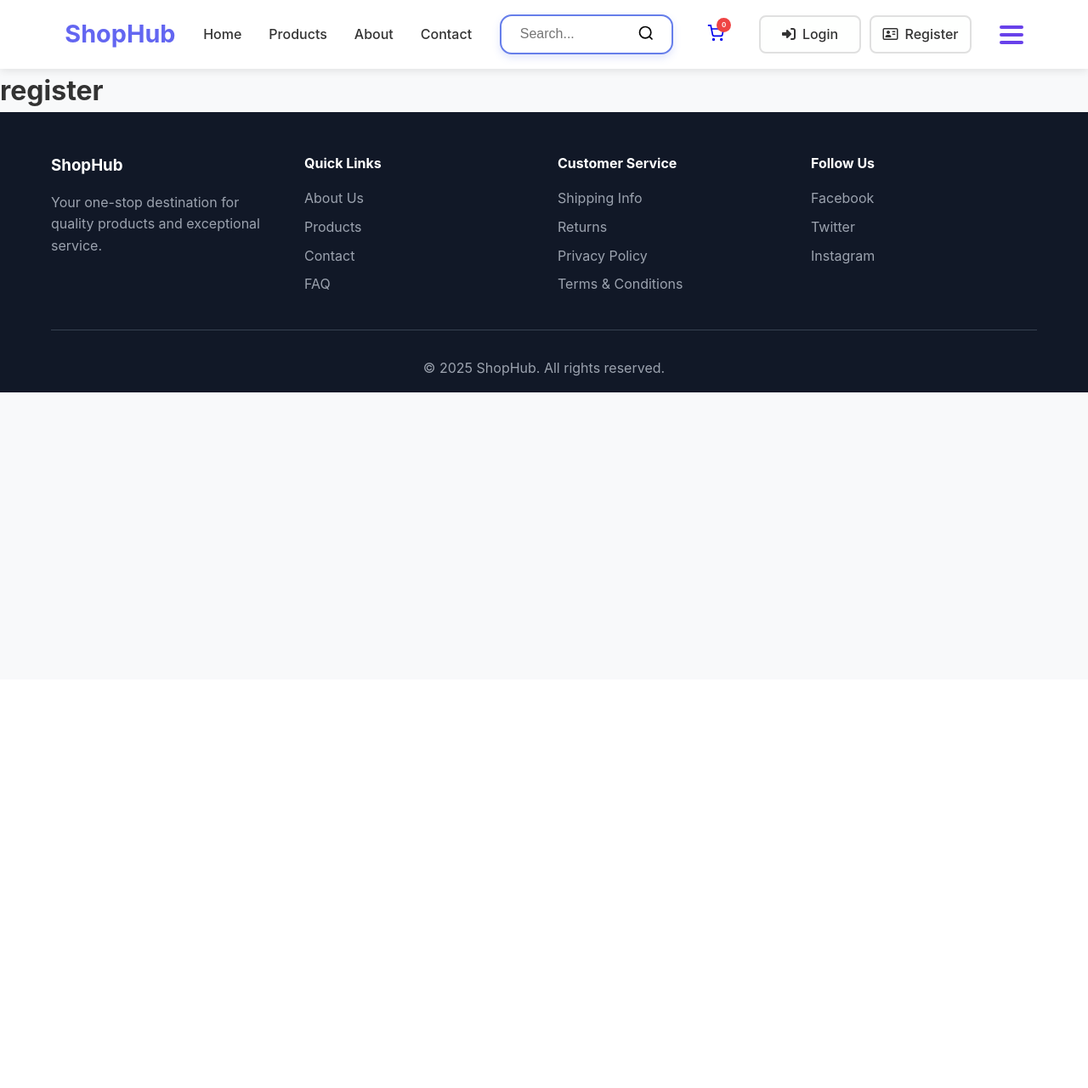
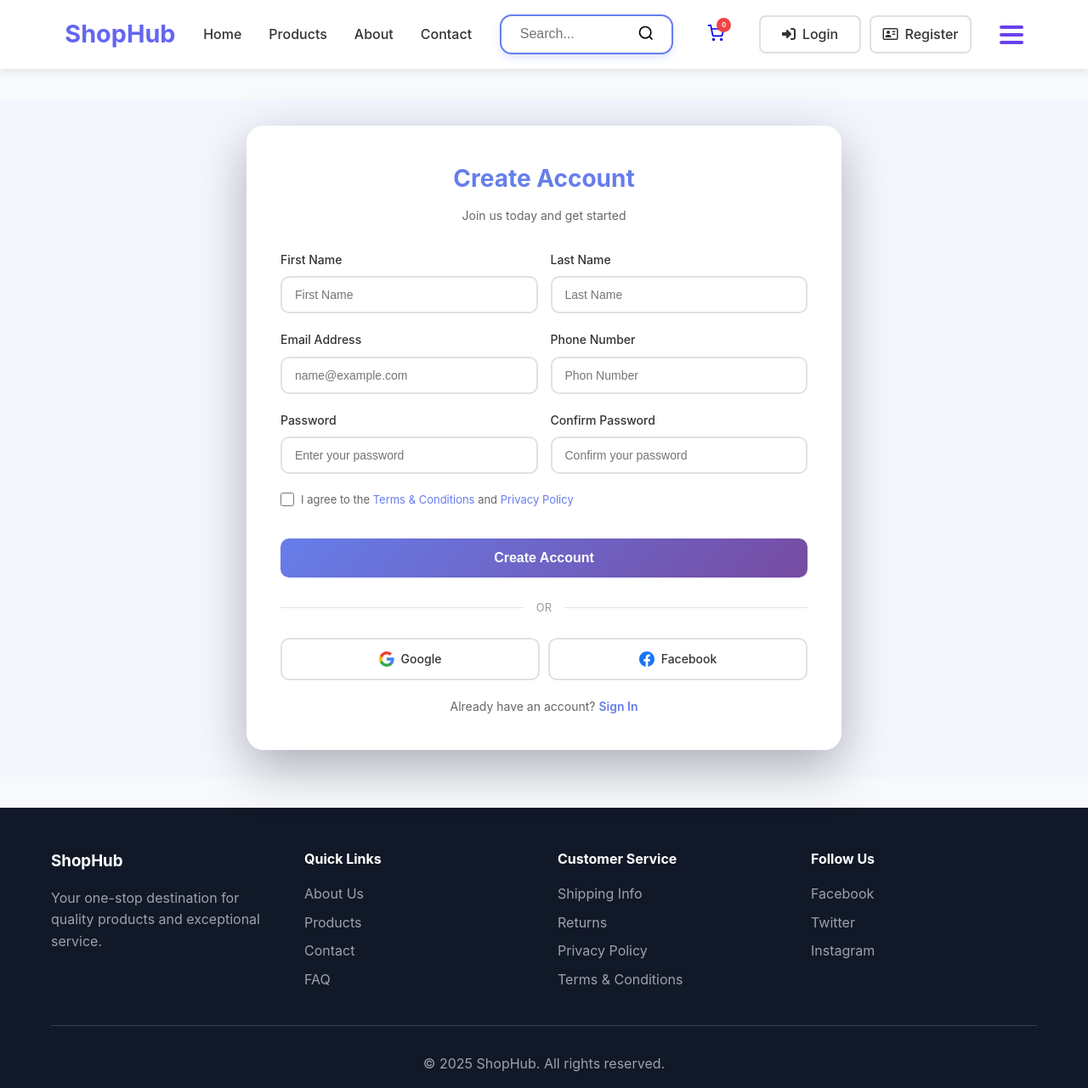
Before and after one commit to Mirajul100/ecommerce-website, a Django app: page /account/register in a window 1280 px wide. Shown: the whole page at 85% size. Before the commit the page ends 462 px from the top, so only its background shows below. Run offline with Django 5.2, Linux system fonts and the light colour scheme; data comes from the database, SQL or seed files in the repository; both versions use the stored data as it was after the commit; data that the repository does not hold is empty; some libraries are stand-ins or nearby versions.

Commit message:
E-commerce website

```diff
--- a/static/css/carts.css
+++ b/static/css/carts.css
@@ -446,7 +446,6 @@ img {
 /* MOBILE RESPONSIVENESS */
 @media (max-width: 768px) {
   body {
-    padding: 15px;
     overflow-x: hidden;
   }
 
--- a/templates/accounts/register.html
+++ b/templates/accounts/register.html
@@ -2,6 +2,78 @@
 {% load static %}
 {% block contend %}
 
-<h1>register</h1>
+<div class="register-page">
+    <div class="container-register">
+        <div class="header-register">
+            <h1>Create Account</h1>
+            <p>Join us today and get started</p>
+        </div>
 
+        <form action="#" method="POST">
+            <div class="form-row">
+                <div class="form-group">
+                    <label for="firstName">First Name</label>
+                    <input type="text" id="firstName" name="firstName" placeholder="First Name" required>
+                </div>
+                <div class="form-group">
+                    <label for="lastName">Last Name</label>
+                    <input type="text" id="lastName" name="lastName" placeholder="Last Name" required>
+                </div>
+            </div>
+            <div class="form-row">
+                <div class="form-group">
+                    <label for="email">Email Address</label>
+                    <input type="email" id="email" name="email" placeholder="name@example.com" required>
+                </div>
+                <div class="form-group">
+                    <label for="phone">Phone Number</label>
+                    <input type="tel" id="phone" name="phone" placeholder="Phon Number">
+                </div>
+            </div>
+            <div class="form-row">
+                <div class="form-group">
+                    <label for="password">Password</label>
+                    <input type="password" id="password" name="password" placeholder="Enter your password" required minlength="8">
+                </div>
+                <div class="form-group">
+                    <label for="confirmPassword">Confirm Password</label>
+                    <input type="password" id="confirmPassword" name="confirmPassword" placeholder="Confirm your password" required minlength="8">
+                </div>
+            </div>
+
+            <div class="checkbox-group">
+                <input type="checkbox" id="terms" name="terms" required>
+                <label for="terms">I agree to the <a href="#">Terms & Conditions</a> and <a href="#">Privacy Policy</a></label>
+            </div>
+
+            <button type="submit" class="submit-btn">Create Account</button>
+
+            <div class="divider">
+                <span>OR</span>
+            </div>
+
+            <div class="social-buttons">
+                <a href="#" class="social-btn">
+                    <svg width="18" height="18" viewBox="0 0 18 18">
+                        <path fill="#4285F4" d="M17.64 9.2c0-.637-.057-1.251-.164-1.84H9v3.481h4.844c-.209 1.125-.843 2.078-1.796 2.717v2.258h2.908c1.702-1.567 2.684-3.874 2.684-6.615z"/>
+                        <path fill="#34A853" d="M9 18c2.43 0 4.467-.806 5.956-2.184l-2.908-2.258c-.806.54-1.837.86-3.048.86-2.344 0-4.328-1.584-5.036-3.711H.957v2.332C2.438 15.983 5.482 18 9 18z"/>
+                        <path fill="#FBBC05" d="M3.964 10.707c-.18-.54-.282-1.117-.282-1.707 0-.593.102-1.17.282-1.709V4.958H.957C.347 6.173 0 7.548 0 9s.348 2.827.957 4.042l3.007-2.335z"/>
+                        <path fill="#EA4335" d="M9 3.58c1.321 0 2.508.454 3.44 1.345l2.582-2.58C13.463.891 11.426 0 9 0 5.482 0 2.438 2.017.957 4.958L3.964 7.29C4.672 5.163 6.656 3.58 9 3.58z"/>
+                    </svg>
+                    Google
+                </a>
+                <a href="#" class="social-btn">
+                    <svg width="18" height="18" viewBox="0 0 24 24" fill="#1877F2">
+                        <path d="M24 12.073c0-6.627-5.373-12-12-12s-12 5.373-12 12c0 5.99 4.388 10.954 10.125 11.854v-8.385H7.078v-3.47h3.047V9.43c0-3.007 1.792-4.669 4.533-4.669 1.312 0 2.686.235 2.686.235v2.953H15.83c-1.491 0-1.956.925-1.956 1.874v2.25h3.328l-.532 3.47h-2.796v8.385C19.612 23.027 24 18.062 24 12.073z"/>
+                    </svg>
+                    Facebook
+                </a>
+            </div>
+
+            <div class="footer-text">
+                Already have an account? <a href="#">Sign In</a>
+            </div>
+        </form>
+    </div>
+</div>
 {% endblock %}
--- a/templates/base.html
+++ b/templates/base.html
@@ -17,6 +17,7 @@
     <link rel="stylesheet" href="{% static 'css/icon.css' %}">
     <link rel="stylesheet" href="{% static 'css/search.css' %}">
     <link rel="stylesheet" href="{% static 'css/mobile_menu.css' %}">
+    <link rel="stylesheet" href="{% static 'css/registration.css' %}">
     <!-- Icon link -->
     <script src="https://kit.fontawesome.com/d57ab9f7f9.js" crossorigin="anonymous"></script>
     <!-- Js file link -->
--- a/website/static/css/carts.css
+++ b/website/static/css/carts.css
@@ -446,7 +446,6 @@ img {
 /* MOBILE RESPONSIVENESS */
 @media (max-width: 768px) {
   body {
-    padding: 15px;
     overflow-x: hidden;
   }
 
--- /dev/null
+++ b/website/static/css/registration.css
@@ -0,0 +1,271 @@
+.register-page {
+    min-height: 100vh;
+    display: flex;
+    justify-content: center;
+    align-items: center;
+    background: #f5f7ff;
+    margin-top: 35px;
+    margin-bottom: 35px;
+}
+
+.container-register {
+    background: white;
+    border-radius: 20px;
+    box-shadow: 0 20px 60px rgba(0, 0, 0, 0.3);
+    width: 100%;
+    max-width: 700px;
+    padding: 40px;
+    animation: slideUp 0.5s ease;
+}
+
+@keyframes slideUp {
+    from {
+        opacity: 0;
+        transform: translateY(30px);
+    }
+    to {
+        opacity: 1;
+        transform: translateY(0);
+    }
+}
+
+.header-register {
+    text-align: center;
+    margin-bottom: 30px;
+}
+
+.header-register h1 {
+    font-size: 28px;
+    color: #667eea;
+    text-align: center;
+    margin-bottom: 10px;
+}
+
+.header-register p {
+    color: #666;
+    font-size: 14px;
+}
+
+.form-group {
+    margin-bottom: 20px;
+}
+
+.form-group label {
+    display: block;
+    color: #333;
+    font-weight: 500;
+    margin-bottom: 8px;
+    font-size: 14px;
+}
+
+.form-group input,
+.form-group select {
+    width: 100%;
+    padding: 12px 15px;
+    border: 2px solid #e1e1e1;
+    border-radius: 10px;
+    font-size: 14px;
+    transition: all 0.3s ease;
+    background: white;
+}
+
+.form-group input:focus,
+.form-group select:focus {
+    outline: none;
+    border-color: #667eea;
+    box-shadow: 0 0 0 3px rgba(102, 126, 234, 0.1);
+}
+
+.form-group input:hover,
+.form-group select:hover {
+    border-color: #b8c1f3;
+}
+
+.form-row {
+    display: grid;
+    grid-template-columns: 1fr 1fr;
+    gap: 15px;
+}
+
+.checkbox-group {
+    display: flex;
+    align-items: center;
+    margin-bottom: 20px;
+}
+
+.checkbox-group input[type="checkbox"] {
+    width: auto;
+    margin-right: 8px;
+    cursor: pointer;
+    width: 16px;
+    height: 16px;
+}
+
+.checkbox-group label {
+    font-size: 13px;
+    color: #666;
+    cursor: pointer;
+    margin-bottom: 0;
+}
+
+.checkbox-group a {
+    color: #667eea;
+    text-decoration: none;
+}
+
+.checkbox-group a:hover {
+    text-decoration: underline;
+}
+
+.submit-btn {
+    width: 100%;
+    padding: 14px;
+    background: linear-gradient(135deg, #667eea 0%, #764ba2 100%);
+    color: white;
+    border: none;
+    border-radius: 10px;
+    font-size: 16px;
+    font-weight: 600;
+    cursor: pointer;
+    transition: transform 0.2s ease, box-shadow 0.2s ease;
+}
+
+.submit-btn:hover {
+    transform: translateY(-2px);
+    box-shadow: 0 10px 20px rgba(102, 126, 234, 0.3);
+}
+
+.submit-btn:active {
+    transform: translateY(0);
+}
+
+.divider {
+    display: flex;
+    align-items: center;
+    margin: 25px 0;
+    color: #999;
+    font-size: 13px;
+}
+
+.divider::before,
+.divider::after {
+    content: '';
+    flex: 1;
+    height: 1px;
+    background: #e1e1e1;
+}
+
+.divider span {
+    padding: 0 15px;
+}
+
+.social-buttons {
+    display: grid;
+    grid-template-columns: 1fr 1fr;
+    gap: 10px;
+    margin-bottom: 20px;
+}
+
+.social-btn {
+    padding: 12px;
+    border: 2px solid #e1e1e1;
+    border-radius: 10px;
+    background: white;
+    cursor: pointer;
+    font-size: 14px;
+    font-weight: 500;
+    transition: all 0.3s ease;
+    display: flex;
+    align-items: center;
+    justify-content: center;
+    gap: 8px;
+    text-decoration: none;
+    color: #333;
+}
+
+.social-btn:hover {
+    border-color: #667eea;
+    background: #f8f9ff;
+    transform: translateY(-2px);
+}
+
+.footer-text {
+    text-align: center;
+    margin-top: 20px;
+    color: #666;
+    font-size: 14px;
+}
+
+.footer-text a {
+    color: #667eea;
+    text-decoration: none;
+    font-weight: 600;
+}
+
+.footer-text a:hover {
+    text-decoration: underline;
+}
+
+/* Tablet Styles */
+@media (max-width: 768px) {
+    .register-page{
+        padding: 20px;
+    }
+
+    .container-register {
+        padding: 35px 25px;
+    }
+
+    .header-register h1 {
+        font-size: 26px;
+    }
+}
+
+/* Mobile Styles */
+@media (max-width: 480px) {
+    .register-page{
+        padding: 10px;
+    }
+
+    .container-register {
+        padding: 30px 20px;
+    }
+
+    .header-register h1 {
+        font-size: 24px;
+    }
+
+    .header-register p {
+        font-size: 13px;
+    }
+
+    .form-row {
+        grid-template-columns: 1fr;
+    }
+
+    .social-buttons {
+        grid-template-columns: 1fr;
+    }
+
+    .form-group input,
+    .form-group select {
+        padding: 10px 12px;
+        font-size: 16px;
+    }
+
+    .submit-btn {
+        padding: 12px;
+        font-size: 15px;
+    }
+}
+
+/* Extra Small Mobile */
+@media (max-width: 360px) {
+    .container-register {
+        padding: 25px 15px;
+    }
+
+    .header-register h1 {
+        font-size: 22px;
+    }
+}
```
Also changed, not shown: static/css/registration.css (added, +271 -0 lines), db.sqlite3.
